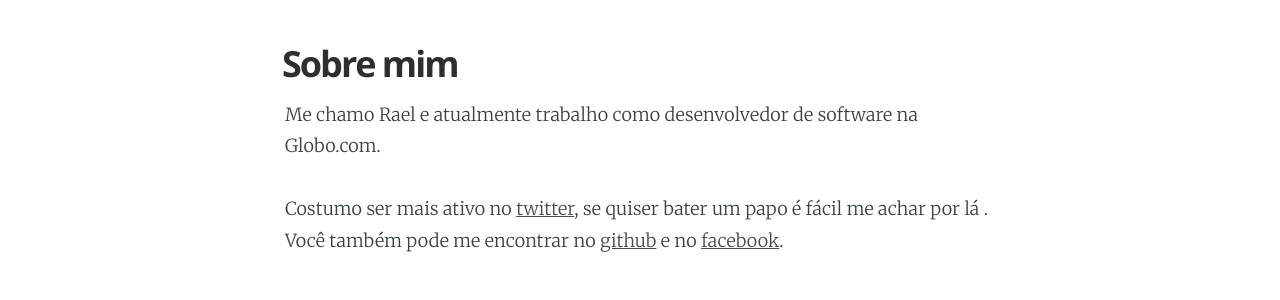
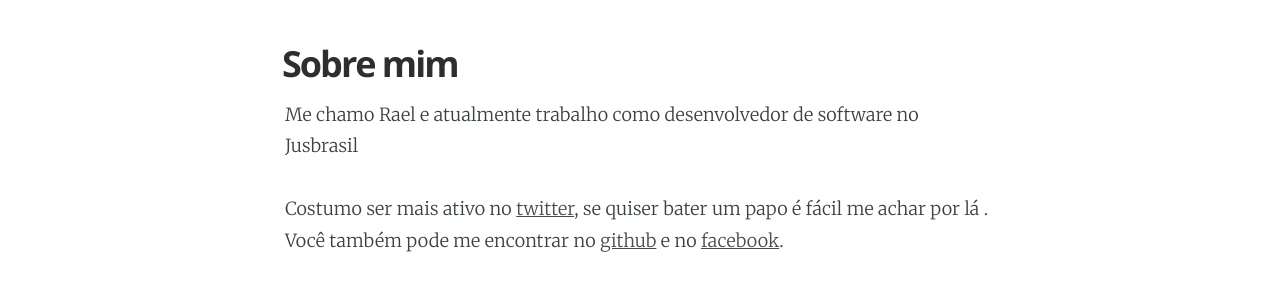
Before and after one commit to raelmax/raelmax.github.io, a Jekyll site: the page built from about.md, in a window 1280 px wide. Shown: the part 135-435 px from the top of the page. Built offline with Jekyll 4.4.1, drawn with Linux system fonts in a browser that asks for light colours.

Commit message:
Update current job

```diff
--- a/about.md
+++ b/about.md
@@ -3,7 +3,7 @@ layout: page
 title: Sobre mim
 ---
 
-Me chamo Rael e atualmente trabalho como desenvolvedor de software na Globo.com.
+Me chamo Rael e atualmente trabalho como desenvolvedor de software no Jusbrasil
 
 Costumo ser mais ativo no [twitter](https://twitter.com/raelmax), se quiser
 bater um papo é fácil me achar por lá . Você também pode me encontrar no
```
